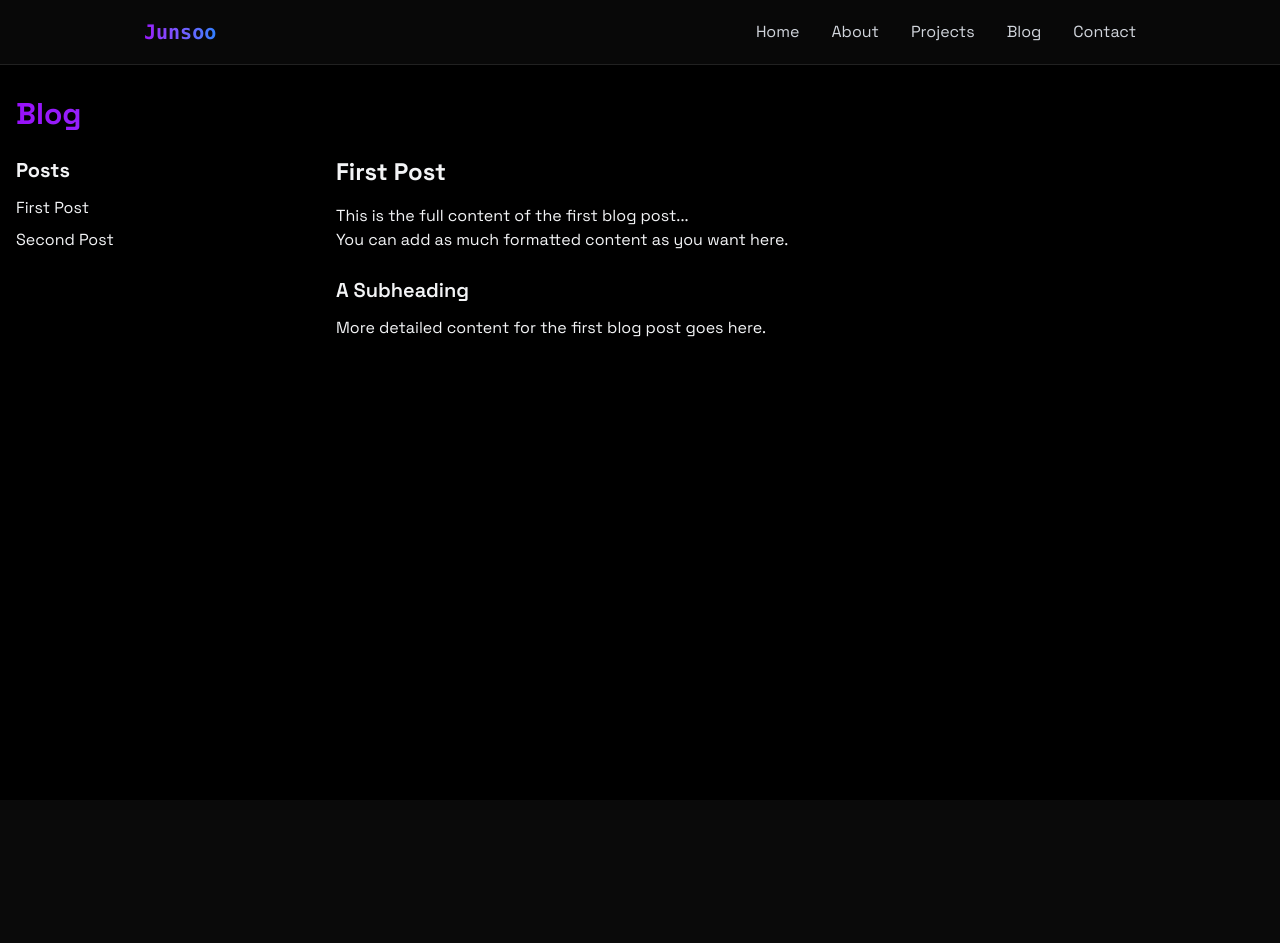
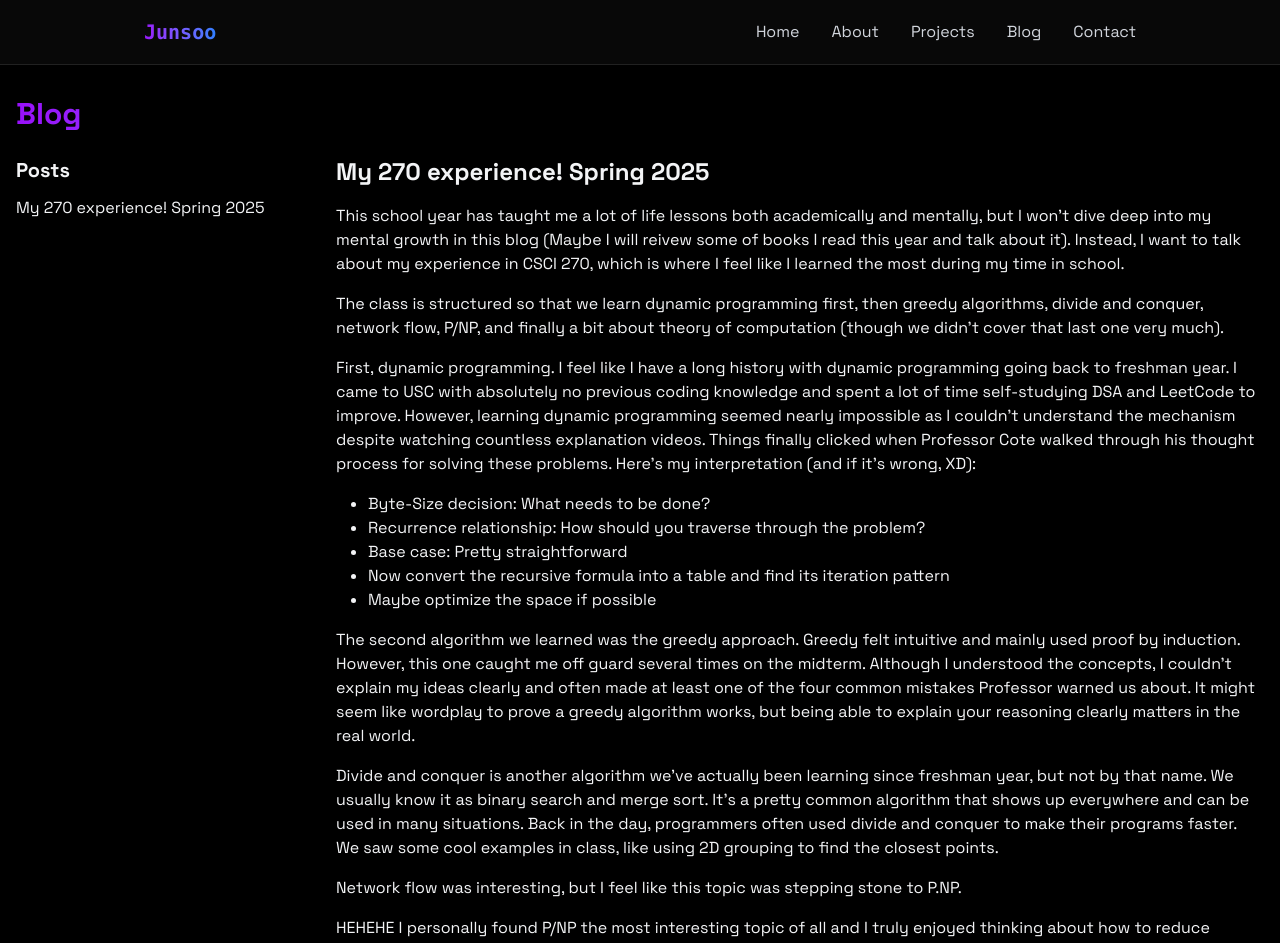
Before and after one commit to junsooki/junsookim, a React (Vite) app: page /junsookim/blog/1 in a window 1280 px wide. Shown: the top 943 px of the page. Before the commit the page ends 800 px from the top, so only its background shows below. Built offline with nearby package versions, Linux system fonts and the light colour scheme; no server answers.

Commit message:
some changes

```diff
--- a/src/components/pages/BlogPage.jsx
+++ b/src/components/pages/BlogPage.jsx
@@ -13,10 +13,10 @@ export const BlogPage = () => {
           <h3 className="text-xl font-bold mb-3">Posts</h3>
           <ul className="mb-8">
             <li className="mb-2">
-              <Link to="/blog/1" className="hover:text-blue-500 transition">First Post</Link>
+              <Link to="/blog/1" className="hover:text-blue-500 transition">My 270 experience! Spring 2025</Link>
             </li>
             <li className="mb-2">
-              <Link to="/blog/2" className="hover:text-blue-500 transition">Second Post</Link>
+              {/* <Link to="/blog/2" className="hover:text-blue-500 transition">Second Post</Link> */}
             </li>
           </ul>
         </div>
--- a/src/components/pages/blogs/BlogPost1.jsx
+++ b/src/components/pages/blogs/BlogPost1.jsx
@@ -2,12 +2,47 @@
 export const BlogPost1 = () => {
     return (
       <article className="blog-post">
-        <h2 className="text-2xl font-bold mb-4">First Post</h2>
+        <h2 className="text-2xl font-bold mb-4">My 270 experience! Spring 2025</h2>
         <div className="prose max-w-none">
-          <p>This is the full content of the first blog post...</p>
-          <p>You can add as much formatted content as you want here.</p>
-          <h3 className="text-xl font-semibold mt-6 mb-3">A Subheading</h3>
-          <p>More detailed content for the first blog post goes here.</p>
+        <p className="mb-4">
+          This school year has taught me a lot of life lessons both academically and mentally, but I won't dive deep into my mental growth in this blog (Maybe I will reivew some of books I read this year and talk about it). Instead, I want to talk about my experience in CSCI 270, which is where I feel like I learned the most during my time in school.
+        </p>
+
+        <p className="mb-4">
+          The class is structured so that we learn dynamic programming first, then greedy algorithms, divide and conquer, network flow, P/NP, and finally a bit about theory of computation (though we didn't cover that last one very much).
+        </p>
+
+        <p className="mb-4">
+          First, dynamic programming. I feel like I have a long history with dynamic programming going back to freshman year. I came to USC with absolutely no previous coding knowledge and spent a lot of time self-studying DSA and LeetCode to improve. However, learning dynamic programming seemed nearly impossible as I couldn't understand the mechanism despite watching countless explanation videos. Things finally clicked when Professor Cote walked through his thought process for solving these problems. Here's my interpretation (and if it's wrong, XD):
+        </p>
+
+        <ul className="list-disc pl-8 mb-4">
+          <li>Byte-Size decision: What needs to be done?</li>
+          <li>Recurrence relationship: How should you traverse through the problem?</li>
+          <li>Base case: Pretty straightforward</li>
+          <li>Now convert the recursive formula into a table and find its iteration pattern</li>
+          <li>Maybe optimize the space if possible</li>
+        </ul>
+
+        <p className="mb-4">
+          The second algorithm we learned was the greedy approach. Greedy felt intuitive and mainly used proof by induction. However, this one caught me off guard several times on the midterm. Although I understood the concepts, I couldn't explain my ideas clearly and often made at least one of the four common mistakes Professor warned us about. It might seem like wordplay to prove a greedy algorithm works, but being able to explain your reasoning clearly matters in the real world.
+        </p>
+
+        <p className="mb-4">
+          Divide and conquer is another algorithm we've actually been learning since freshman year, but not by that name. We usually know it as binary search and merge sort. It's a pretty common algorithm that shows up everywhere and can be used in many situations. Back in the day, programmers often used divide and conquer to make their programs faster. We saw some cool examples in class, like using 2D grouping to find the closest points.
+        </p>
+
+        <p className="mb-4">
+          Network flow was interesting, but I feel like this topic was stepping stone to P.NP.
+        </p>
+
+        <p className="mb-4">
+          HEHEHE I personally found P/NP the most interesting topic of all and I truly enjoyed thinking about how to reduce problems to prove they're NP-Complete. Working on P/NP problems gives you a chance to think outside the box to make things work. This kind of algorithm really draws my attention and is one of the main reasons I wanted to study computer science—not for the money, but for these mind-boggling problems I wouldn't think about otherwise.
+        </p>
+
+        <p className="mb-4">
+          Theory of computation felt like just a small introduction to what might come in CSCI 475. I promised myself I'd avoid that class to spare myself the suffering, but now I'm reconsidering since I enjoyed the P/NP questions so much.
+        </p>
         </div>
       </article>
     );
--- a/src/components/pages/sections/About.jsx
+++ b/src/components/pages/sections/About.jsx
@@ -3,10 +3,10 @@ import { useNavigate } from 'react-router-dom';
 import resume from "../../../assets/resume.pdf";
 
 export const About = () => {
-    const frontendSkills = ["React", "TypeScript", "Tailwindcss"];
+    const frontendSkills = ["React", "TypeScript", "Tailwindcss", "Javascript"];
     const backendSkills = ["Node.js", "Python", "MongoDB", "C++", "Java (multi-threading, JSON/CSV parsing)"];
     const mlAiSkills = ["TensorFlow","OpenCV", "Mediapipe", "Reinforcement Learning", "Large Language Models (LLMs)", "Neo4j (Knowledge Graphs)"];
-    const otherSkills = ["Mathematica (for scientific calculations)", "Data analysis and optimization", "Concurrent programming (locks, semaphores)",];
+    const otherSkills = ["Mathematica (for scientific calculations)", "Data analysis and optimization", "Concurrent programming (locks, semaphores)", "PDDL"];
 
     const navigate = useNavigate();
 
--- a/src/components/pages/sections/BlogPreviews.jsx
+++ b/src/components/pages/sections/BlogPreviews.jsx
@@ -9,8 +9,7 @@ export const BlogPreviews = () => {
   };
 
   const blogPosts = [
-    { id: 1, title: "First Post", excerpt: "Lorem ipsum dolor sit amet, consectetur adipiscing elit. Nullam nunc nunc, consectetur vel nisi semper, elementum sollicitudin erat. Mauris lectus sapien, dapibus sed fringilla eu, gravida eu orci. Nullam porttitor mauris ac lectus euismod, at ornare tellus vestibulum." },
-    { id: 2, title: "Second Post", excerpt: "ALorem ipsum dolor sit amet, consectetur adipiscing elit. Nullam nunc nunc, consectetur vel nisi semper, elementum sollicitudin erat. Mauris lectus sapien, dapibus sed fringilla eu, gravida eu orci. Nullam porttitor mauris ac lectus euismod, at ornare tellus vestibulum." },
+    { id: 1, title: "My 270 experience! Spring 2025", excerpt: " The class is structured so that we learn dynamic programming first, then greedy algorithms, divide and conquer, network flow, P/NP, and finally a bit about theory of computation." },
   ];
 
   return (
--- a/src/components/pages/sections/Home.jsx
+++ b/src/components/pages/sections/Home.jsx
@@ -1,6 +1,7 @@
 import React from "react";
 import { ReviewOnScroll } from "../../ReviewOnScroll";
 import { Link } from "react-router-dom";
+import profile from "../../../assets/junsoo_kim.png";
 
 export const Home = () => {
     // Function to handle smooth scrolling to sections
@@ -18,6 +19,14 @@ export const Home = () => {
                     <h1 className="text-5xl md:text-7xl font-bold mb-6 bg-gradient-to-r from-purple-600 to-blue-500 bg-clip-text text-transparent leading-right">
                         Hi, I'm Junsoo!
                     </h1>
+
+                    <div className="mb-6 flex justify-center">
+                        <img
+                            src={profile}
+                            alt="Junsoo's Profile"
+                            className="rounded-full w-60 h-60 object-cover border-4 border-blue-500 shadow-lg"
+                        />
+                    </div>
 
                     <p className="text-gray-400 text-lg mb-8 max-w-lg mx-auto">
                         I am a passionate sophomore studying Computer Engineering at USC.
--- a/src/components/pages/sections/Timeline.jsx
+++ b/src/components/pages/sections/Timeline.jsx
@@ -52,7 +52,7 @@ export const Timeline = () => {
     {
       title: "Professional Event Director at KSEA",
       company: "Korean-American Scientists and Engineers Association",
-      companyLink: "https://www.ksea.org/",
+      companyLink: "https://uscksea.github.io/USC-KSEA-Website/",
       duration: "Aug 2024 – Present",
       location: "Los Angeles, California",
       descriptions: [
```
Also changed, not shown: src/components/pages/sections/Contact.jsx (+47 -46 lines), src/components/pages/sections/Projects.jsx (+44 -1 lines), 1 other file (tests, documents, lock files or other folders).
